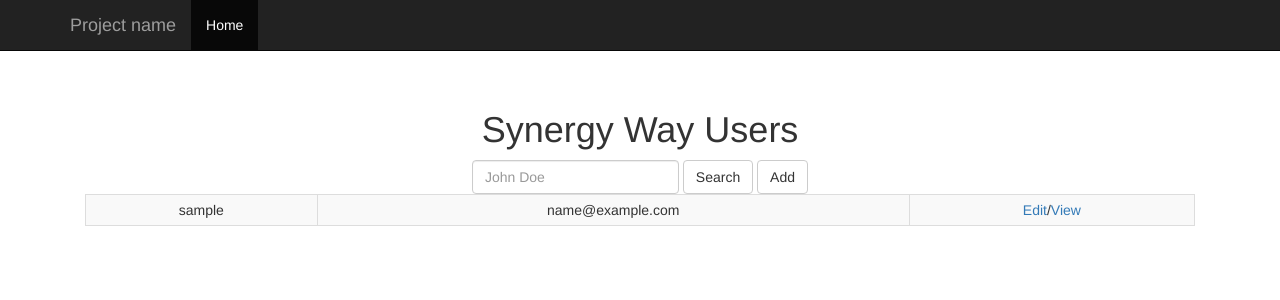
After one commit to autogestion/synergy_test, a Django app: template users/templates/users/users_list.html in a window 1280 px wide. The commit adds this page. Shown: the top 300 px of the page. Run offline with Django 3.2, Linux system fonts and the light colour scheme; the template is opened without the code that fills it: values that come from a table or form of the project are taken from there, others are empty; tables that the repository leaves empty hold one stand-in row (values such as "Sample post"); some libraries are stand-ins or nearby versions.

Commit message:
Added search functionality.

```diff
--- a/mysite/settings.py
+++ b/mysite/settings.py
@@ -37,6 +37,7 @@ INSTALLED_APPS = (
     'django.contrib.messages',
     'django.contrib.staticfiles',
     'users',
+    #'aldjemy',
 )
 
 MIDDLEWARE_CLASSES = (
--- a/templates/base.html
+++ b/templates/base.html
@@ -33,7 +33,7 @@
         </div>
         <div id="navbar" class="collapse navbar-collapse">
           <ul class="nav navbar-nav">
-            <li class="active"><a href="#">Home</a></li>
+            <li class="active"><a href="{% url 'users' %}">Home</a></li>
           </ul>
         </div><!--/.nav-collapse -->
       </div>
@@ -42,8 +42,9 @@
     <div class="container">
 
       <div class="starter-template">
+		{% block content %}
         <h1>Synergy Way Users</h1>
-        <form class="form-inline">
+        <form class="form-inline" >
            <div class="form-group">
                <input class="form-control" id="searchName" placeholder="John Doe">
            </div>
@@ -69,6 +70,7 @@
 				<td><a href="#">Edit</a>/<a href="#">View</a></td>
 			</tr>
 		</table>
+		{% endblock %}
       </div>
 
     </div><!-- /.container -->
--- /dev/null
+++ b/users/forms.py
@@ -0,0 +1,6 @@
+from django import forms
+
+class SynergyUserForm(forms.Form):
+	username = forms.CharField(max_length=200)
+	email = forms.EmailField()
+	phone = forms.CharField(max_lenght=40)
--- a/users/models.py
+++ b/users/models.py
@@ -4,4 +4,4 @@ from django.contrib.auth.models import User
 # Create your models here.
 
 class SynergyUser(User):
-    phone = models.CharField(max_length=20)
+    phone = models.CharField(max_length=40)
--- /dev/null
+++ b/users/templates/users/users_list.html
@@ -0,0 +1,22 @@
+{% extends "base.html" %}
+{% block content %}
+    <h1>Synergy Way Users</h1>
+        <form class="form-inline" action="{% url 'users' %}" method="GET">
+           <div class="form-group">
+               <input class="form-control" id="searchName" name="searchName" placeholder="John Doe">
+           </div>
+           <button type="submit" class="btn btn-default">Search</button>
+           <div class="form-group">
+                <button type="button" data-toggle="modal" data-target="#addModal" class="btn btn-default">Add</button>
+           </div>
+        </form>
+        <table class="table table-striped table-bordered table-condensed">
+			{% for user in users %}
+			<tr>
+				<td>{{ user.username }}</td>
+				<td>{{ user.email }}</td>
+				<td><a href="#">Edit</a>/<a href="#">View</a></td>
+			</tr>
+			{% endfor %}
+		</table>
+{% endblock %}
--- a/users/urls.py
+++ b/users/urls.py
@@ -1,6 +1,6 @@
 from django.conf.urls import patterns, url
-
+from .views import UserListView
 
 urlpatterns = patterns('',
-    url(r'^$', "users.views.index", name='users'),
+    url(r'^$', UserListView.as_view(), name='users'),
 )
```
Also changed, not shown: users/views.py (+19 -3 lines).
